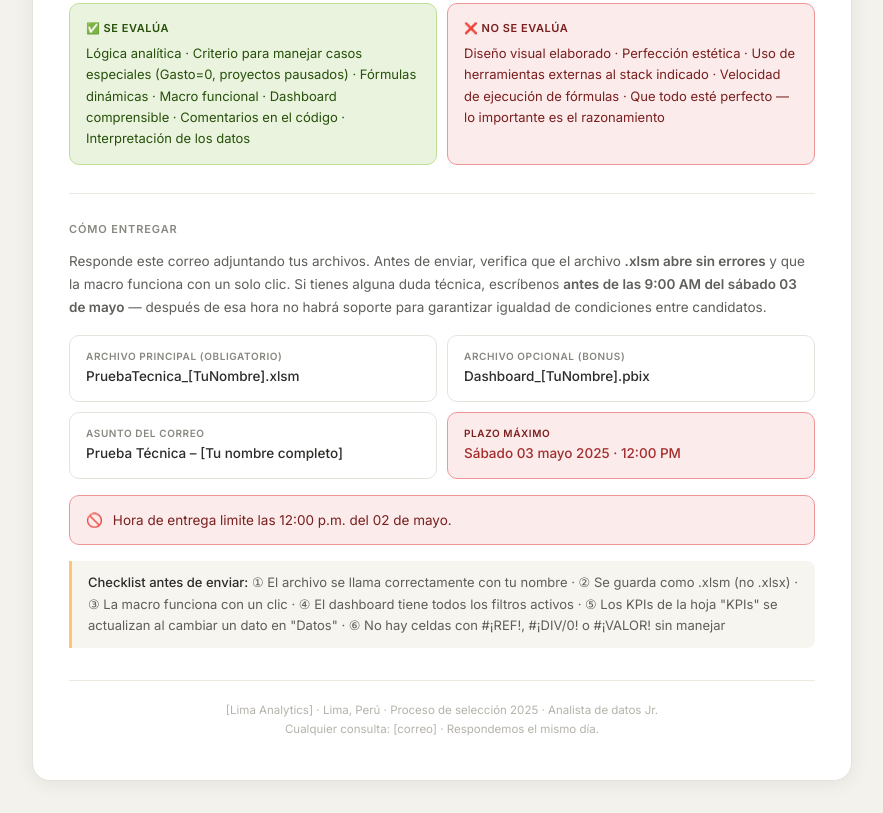
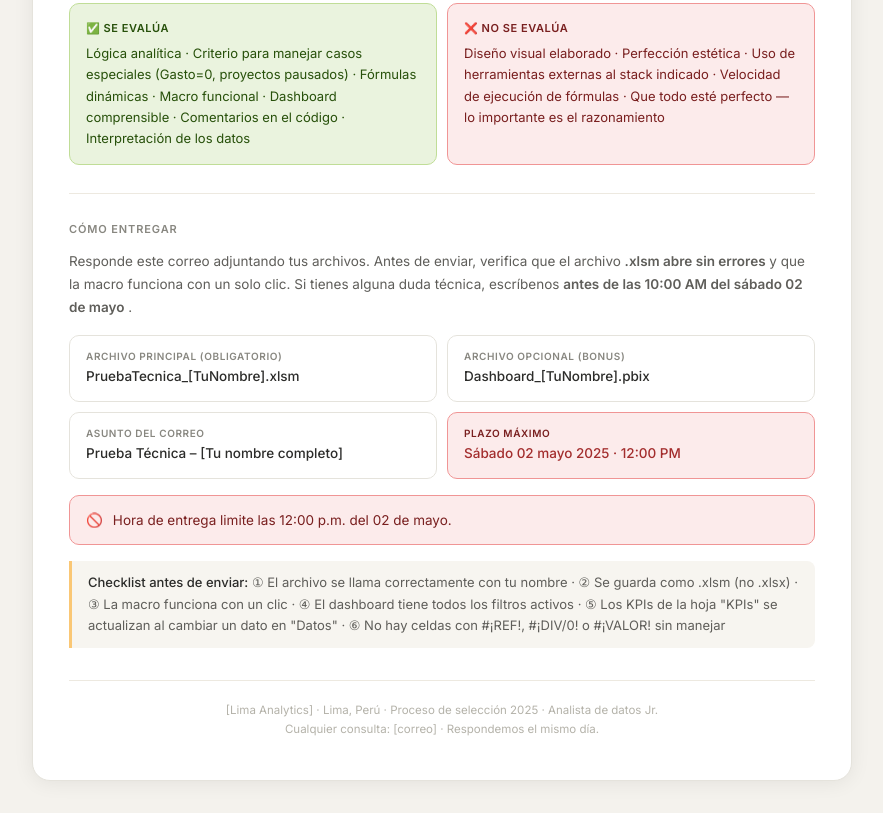
Before and after one commit to luismiracho/evaluacion, a plain HTML site: page index.html in a window 1280 px wide. Shown: the part 8420-9233 px from the top of the page, without its empty margins (198-1081 px from the left). Drawn offline with Linux system fonts and the light colour scheme.

Commit message:
Add files via upload

```diff
--- a/index.html
+++ b/index.html
@@ -511,13 +511,13 @@ End Sub
 
   <!-- Entrega -->
   <div class="sec-label">Cómo entregar</div>
-  <p style="font-size:13.5px;color:#5f5e5a;line-height:1.7;margin-bottom:.85rem">Responde este correo adjuntando tus archivos. Antes de enviar, verifica que el archivo <strong>.xlsm abre sin errores</strong> y que la macro funciona con un solo clic. Si tienes alguna duda técnica, escríbenos <strong>antes de las 9:00 AM del sábado 03 de mayo</strong> — después de esa hora no habrá soporte para garantizar igualdad de condiciones entre candidatos.</p>
+  <p style="font-size:13.5px;color:#5f5e5a;line-height:1.7;margin-bottom:.85rem">Responde este correo adjuntando tus archivos. Antes de enviar, verifica que el archivo <strong>.xlsm abre sin errores</strong> y que la macro funciona con un solo clic. Si tienes alguna duda técnica, escríbenos <strong>antes de las 10:00 AM del sábado 02 de mayo</strong> .</p>
 
   <div class="entrega-grid">
     <div class="e-card"><div class="e-label">Archivo principal (obligatorio)</div><div class="e-val">PruebaTecnica_[TuNombre].xlsm</div></div>
     <div class="e-card"><div class="e-label">Archivo opcional (bonus)</div><div class="e-val">Dashboard_[TuNombre].pbix</div></div>
     <div class="e-card"><div class="e-label">Asunto del correo</div><div class="e-val">Prueba Técnica – [Tu nombre completo]</div></div>
-    <div class="e-card deadline"><div class="e-label">Plazo máximo</div><div class="e-val">Sábado 03 mayo 2025 · 12:00 PM</div></div>
+    <div class="e-card deadline"><div class="e-label">Plazo máximo</div><div class="e-val">Sábado 02 mayo 2025 · 12:00 PM</div></div>
   </div>
 
   <div class="alert danger" style="margin-top:1rem">
```
